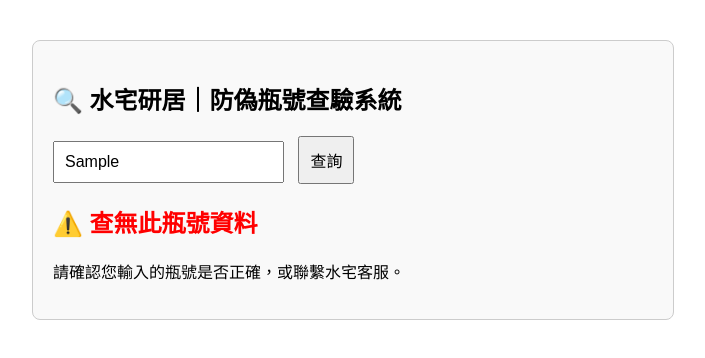
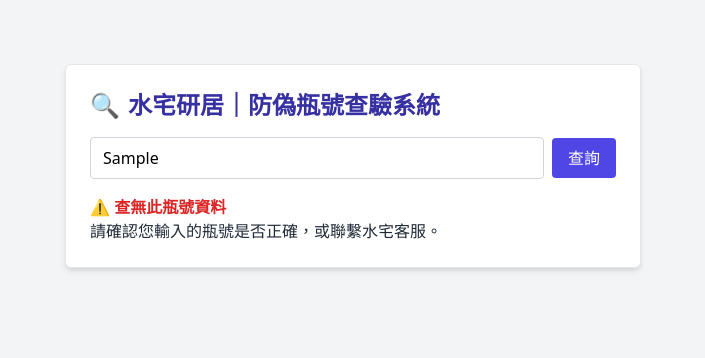
Before and after one commit to Bthoustudio/verify-check, a plain HTML site: page index.html in a window 1280 px wide. Both pictures are taken after typing "Sample" into the empty fields and a click on the button "查詢". Shown: the whole page, without its empty margins (287-992 px from the left). Drawn offline with nearby package versions, Linux system fonts and the light colour scheme.

Commit message:
Add files via upload

```diff
--- a/index.html
+++ b/index.html
@@ -1,20 +1,28 @@
+
 <!DOCTYPE html>
 <html lang="zh-Hant">
 <head>
   <meta charset="UTF-8" />
   <meta name="viewport" content="width=device-width, initial-scale=1.0"/>
   <title>水宅研居｜防偽瓶號查驗系統</title>
-  <link rel="stylesheet" href="style.css" />
+  <link href="https://fonts.googleapis.com/css2?family=Noto+Sans+TC&display=swap" rel="stylesheet" />
+  <link href="https://cdn.jsdelivr.net/npm/tailwindcss@2.2.19/dist/tailwind.min.css" rel="stylesheet" />
+  <script src="script.js" defer></script>
 </head>
-<body>
-  <div class="container">
-    <h2>🔍 水宅研居｜防偽瓶號查驗系統</h2>
-    <form id="query-form">
-      <input type="text" id="sn" placeholder="請輸入防偽瓶號，例如：BTH600-A01-00001" />
-      <button type="submit">查詢</button>
+<body class="bg-gray-100 font-sans">
+  <div class="max-w-xl mx-auto mt-16 p-6 bg-white shadow-md rounded-md border border-gray-200">
+    <h2 class="text-2xl font-bold mb-4 flex items-center text-indigo-800">
+      🔍 <span class="ml-2">水宅研居｜防偽瓶號查驗系統</span>
+    </h2>
+
+    <form id="query-form" class="flex items-center gap-2 mb-4">
+      <input type="text" id="sn" placeholder="請輸入防偽瓶號，例如：BTH600-A01-00001"
+             class="flex-1 border border-gray-300 rounded px-3 py-2 focus:outline-none focus:ring focus:border-indigo-500" />
+      <button type="submit"
+              class="bg-indigo-600 text-white px-4 py-2 rounded hover:bg-indigo-700">查詢</button>
     </form>
-    <div id="result"></div>
+
+    <div id="result" class="text-gray-800"></div>
   </div>
-  <script src="script.js"></script>
 </body>
 </html>
--- a/script.js
+++ b/script.js
@@ -1,3 +1,4 @@
+
 document.addEventListener("DOMContentLoaded", () => {
   const form = document.getElementById("query-form");
   const input = document.getElementById("sn");
@@ -18,7 +19,7 @@
 
       if (!record) {
         resultBox.innerHTML = `
-          <h2 style="color:red;">⚠️ 查無此瓶號資料</h2>
+          <h2 class="text-red-600 font-semibold">⚠️ 查無此瓶號資料</h2>
           <p>請確認您輸入的瓶號是否正確，或聯繫水宅客服。</p>
         `;
         return;
@@ -33,30 +34,32 @@
       const received = record["領取時間"] ? new Date(record["領取時間"]) : null;
       const sixMonthsPassed = received && ((now - received) > (180 * 24 * 60 * 60 * 1000));
 
+      const revokeTime = record["回收時間"]
+        ? new Date(record["回收時間"]).toLocaleDateString("zh-TW", { year: "numeric", month: "numeric", day: "numeric" })
+        : "-";
+
       let validStatus = revoke
-        ? '<span style="color:red;">已註銷</span>'
-        : '<span style="color:green;">是</span>';
+        ? '<span class="text-red-600 font-semibold">已註銷</span>'
+        : '<span class="text-green-600 font-semibold">是</span>';
 
       let extraWarning = (!revoke && sixMonthsPassed)
-        ? '<p style="color:orange;">⚠️ 領取時間已超過半年，請向總部申請更換。</p>'
+        ? '<p class="text-yellow-600 font-semibold">⚠️ 領取時間已超過半年，請向總部申請更換。</p>'
         : "";
 
       resultBox.innerHTML = `
-        <h3>✅ 查驗成功：${record["瓶號"]}</h3>
-        <p>使用店家：${record["使用店家"]}</p>
-        <p>型號：${record["型號"]}</p>
-        <p>領取時間：${dateStr}</p>
-        <p>是否有效：${validStatus}</p>
-        <p>註銷時間：${
-          record["回收時間"]
-            ? new Date(record["回收時間"]).toLocaleDateString("zh-TW", { year: "numeric", month: "numeric", day: "numeric" })
-            : "-"
-        }</p>
-        ${extraWarning}
+        <div class="border-t pt-4 mt-4 space-y-1">
+          <h3 class="text-lg font-semibold text-green-600">✅ 查驗成功：${record["瓶號"]}</h3>
+          <p>使用店家：${record["使用店家"]}</p>
+          <p>型號：${record["型號"]}</p>
+          <p>領取時間：${dateStr}</p>
+          <p>是否有效：${validStatus}</p>
+          <p>註銷時間：${revokeTime}</p>
+          ${extraWarning}
+        </div>
       `;
     } catch (error) {
       console.error("資料載入錯誤：", error);
-      resultBox.innerHTML = "<p style='color:red;'>查詢失敗，請稍後再試。</p>";
+      resultBox.innerHTML = "<p class='text-red-600'>查詢失敗，請稍後再試。</p>";
     }
   });
 
```
